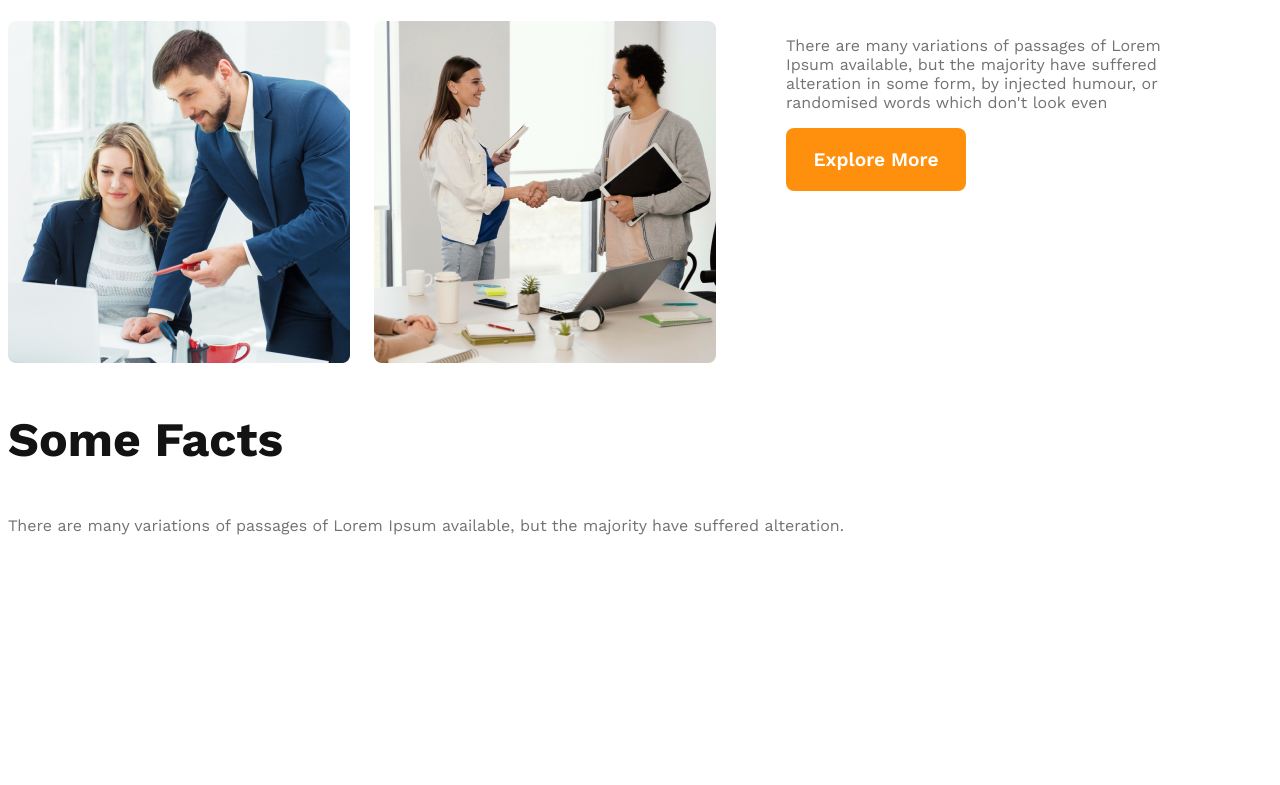
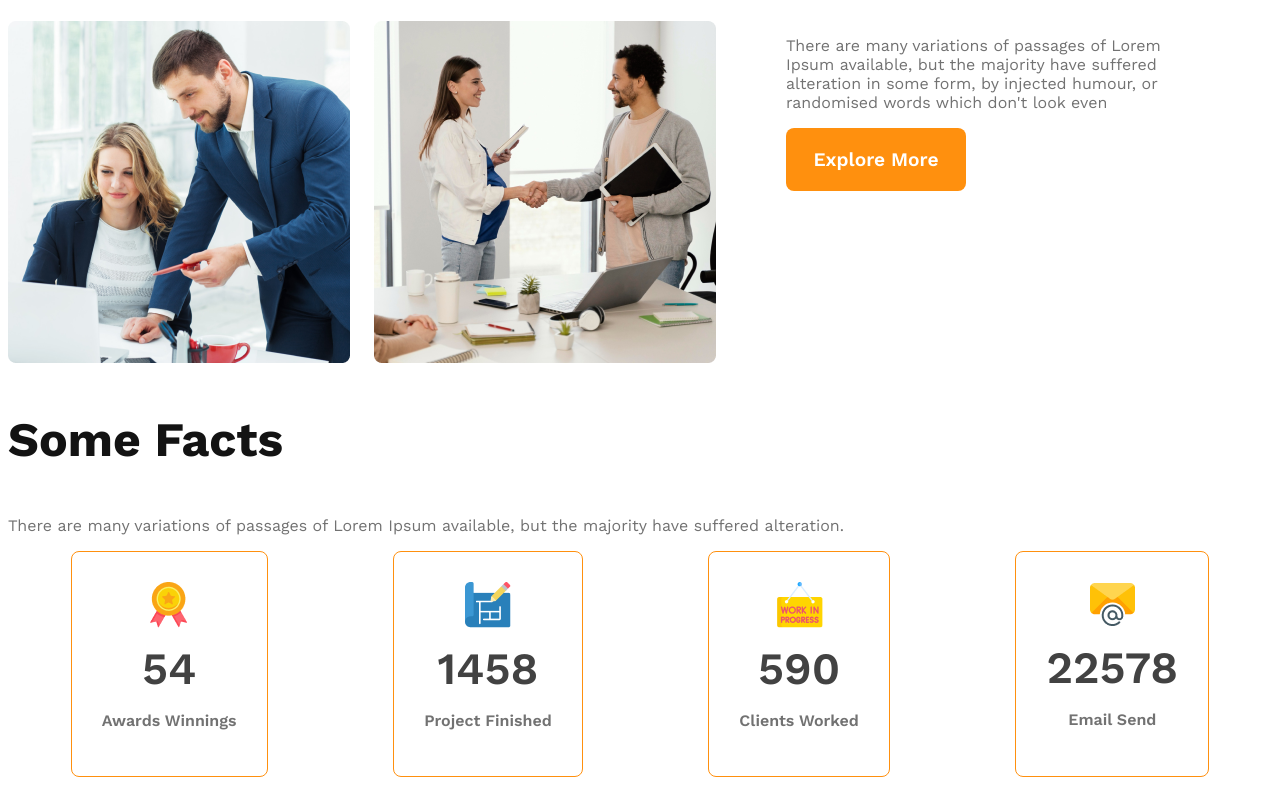
Before and after one commit to Jaynab94/g3-architects-website, a plain HTML site: page index.html in a window 1280 px wide. Shown: the part 1396-2181 px from the top of the page. Before the commit the page ends 1947 px from the top, so only its background shows below. Drawn offline with nearby package versions, Linux system fonts and the light colour scheme.

Commit message:
some facts added

```diff
--- a/index.html
+++ b/index.html
@@ -72,9 +72,38 @@
 
         </section>
 
-        <section class="some-facts">
+        <!-- some facts section -->
+
+        <section class="some-facts-conainer">
             <h3 class="section-title">Some Facts</h3>
-            <p class="light-gray-color">There are many variations of passages of Lorem Ipsum available, but the majority have suffered alteration.</p>
+            <p class="light-gray-color">There are many variations of passages of Lorem Ipsum available, but the majority
+                have suffered alteration.
+            </p>
+
+            <div class="facts-card-container">
+
+                <div class="card">
+                    <img src="images/icons/ribon.png" alt="">
+                    <h2 class="card-stats">54</h2>
+                    <p class="card-title">Awards Winnings</p>
+                </div>
+                <div class="card">
+                    <img src="images/icons/projects.png" alt="">
+                    <h2 class="card-stats">1458</h2>
+                    <p class="card-title">Project Finished</p>
+                </div>
+                <div class="card">
+                    <img src="images/icons/customers.png" alt="">
+                    <h2 class="card-stats">590</h2>
+                    <p class="card-title">Clients Worked</p>
+                </div>
+                <div class="card">
+                    <img src="images/icons/email.png" alt="">
+                    <h2 class="card-stats">22578</h2>
+                    <p class="card-title">Email Send</p>
+                </div>
+
+            </div>
 
         </section>
 
--- a/style/style.css
+++ b/style/style.css
@@ -165,6 +165,38 @@ main {
 }
 
 
+/* some facts section style */
+
+.facts-card-container {
+
+    display: flex;
+    justify-content: space-around;
+}
+
+.facts-card-container .card {
+    border-radius: 8px;
+    border: 1px solid #FF900E;
+
+    background: #FFF;
+    text-align: center;
+    padding: 30px;
+}
+
+.facts-card-container .card-stats {
+    font-size: 2.8rem;
+    color: #424242;
+    font-weight: 600;
+    margin-top: 10px;
+    margin-bottom: 10px;
+}
+
+.facts-card-container .card-title {
+    font-weight: 600;
+
+    color: #727272;
+}
+
+
 /* responsiv  */
 /* mobile devices */
 
@@ -192,6 +224,7 @@ main {
 
 }
 
+
 /* tablet or medium device */
 
 @media screen and (min-width: 576px) and (max-width: 960px) {
```
